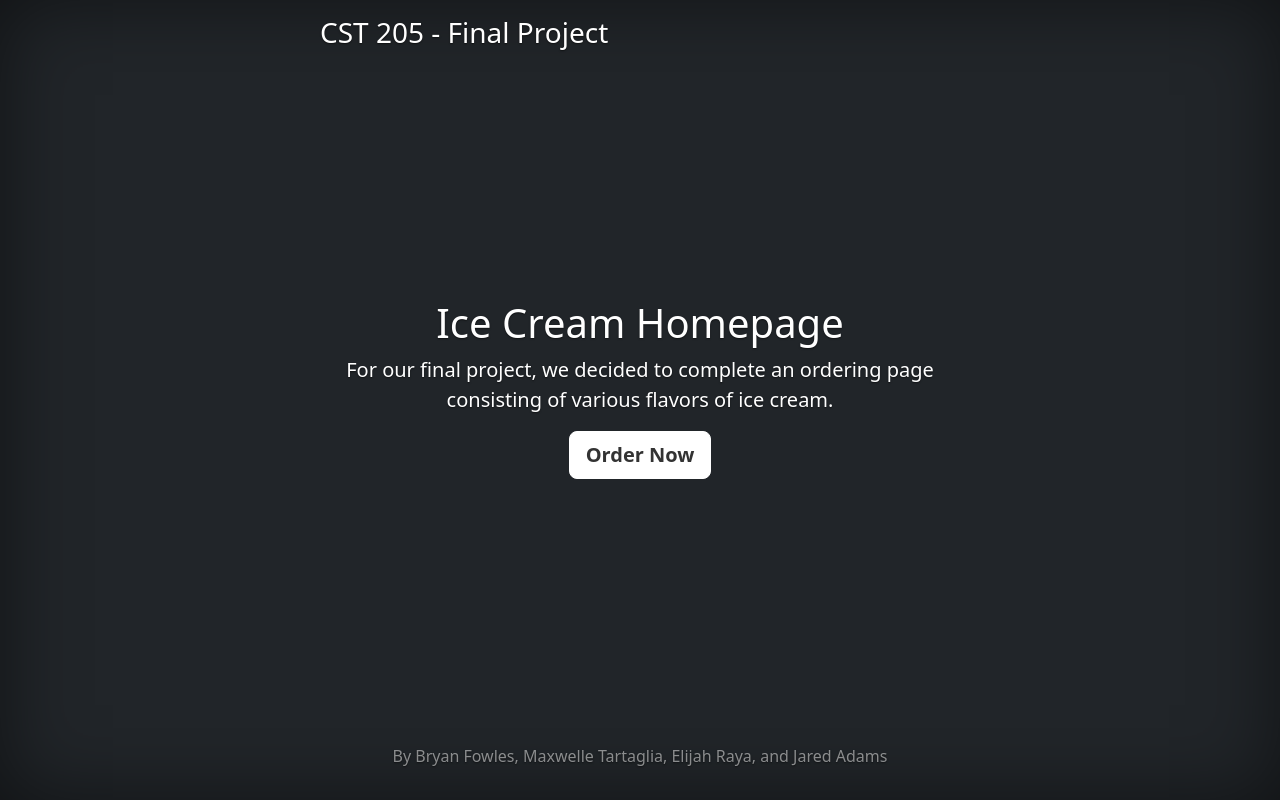
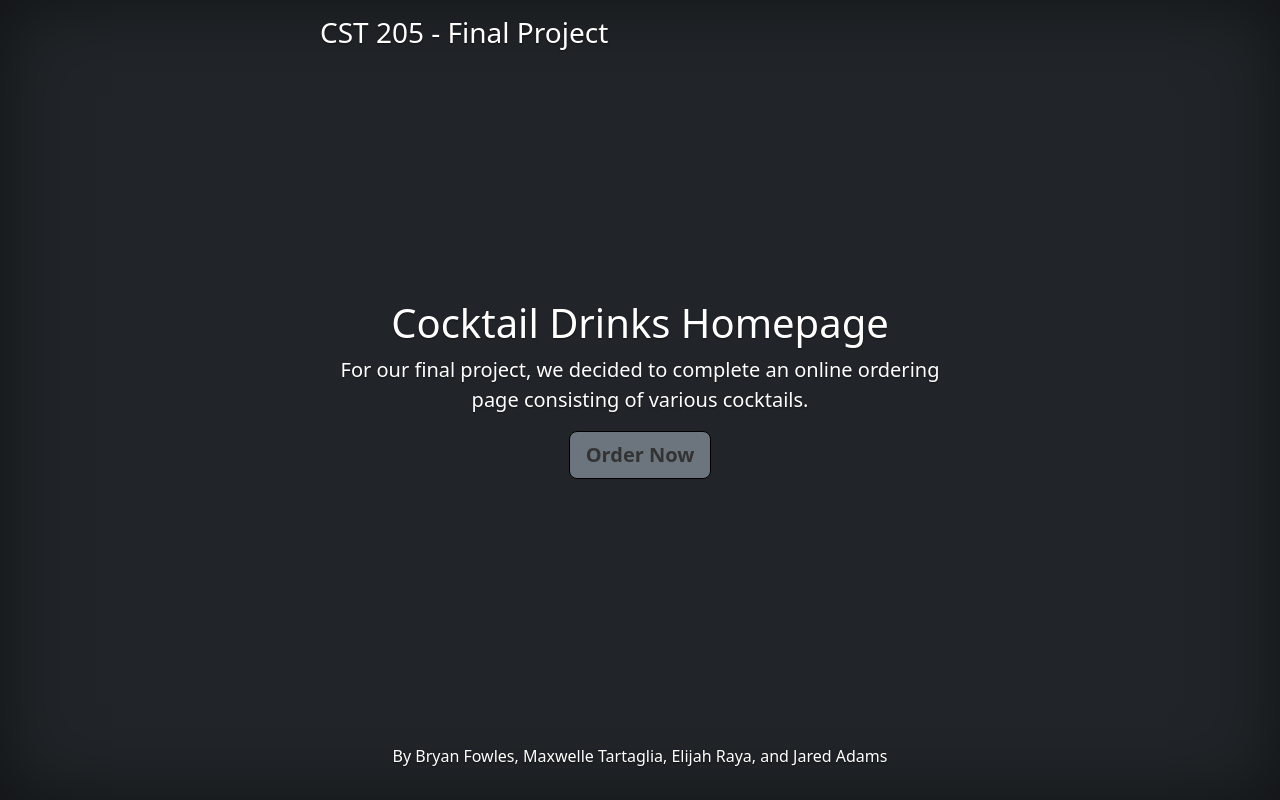
Before and after one commit to bryanFowles/205ProjectFinal, a Flask app: page / in a window 1280 px wide. Run offline with Flask 2, Linux system fonts and the light colour scheme; some libraries are stand-ins or nearby versions.

Commit message:
completed homepage finally

```diff
--- a/templates/home.html
+++ b/templates/home.html
@@ -6,7 +6,7 @@
     <meta name="description" content="">
     <meta name="author" content="Mark Otto, Jacob Thornton, and Bootstrap contributors">
     <meta name="generator" content="Hugo 0.104.2">
-    <title>Ice Cream Shop</title>
+    <title>Cocktails</title>
     {{bootstrap.load_css()}}
 
     <link rel="canonical" href="https://getbootstrap.com/docs/5.2/examples/cover/">
@@ -94,14 +94,14 @@
   </header>
 
   <main class="px-3">
-    <h1>Ice Cream Homepage</h1>
-    <p class="lead">For our final project, we decided to complete an ordering page consisting of various flavors of ice cream.</p>
+    <h1>Cocktail Drinks Homepage</h1>
+    <p class="lead">For our final project, we decided to complete an online ordering page consisting of various cocktails.</p>
     <p class="lead">
-      <a href="/icecream" class="btn btn-lg btn-secondary fw-bold border-white bg-white">Order Now</a>
+      <a href="/cocktails" class="btn btn-lg btn-secondary fw-bold border-black bg-gray">Order Now</a>
     </p>
   </main>
 
-  <footer class="mt-auto text-white-50">
+  <footer class="mt-auto text-black-100">
     <p>By Bryan Fowles, Maxwelle Tartaglia, Elijah Raya, and Jared Adams</p>
   </footer>
 </div>
```
